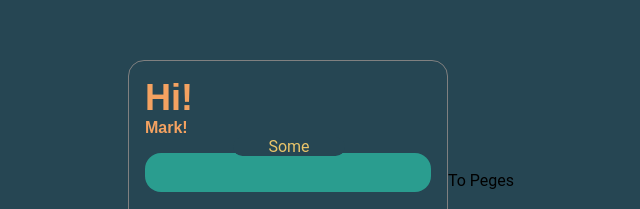
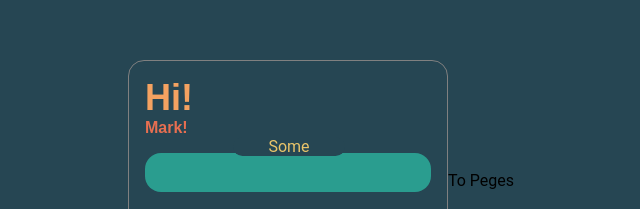
Before and after one commit to Vivy-Eye/Jeanhy-Administrator, a Next.js app: page / in a window 1280 px wide. Shown: the part 220-429 px from the top of the page, without its empty margins (319-959 px from the left). Built offline with nearby package versions, Linux system fonts and the light colour scheme.

Commit message:
Change one color

```diff
--- a/styles/theme.js
+++ b/styles/theme.js
@@ -5,7 +5,7 @@ const theme = {
         ocean: "#264653",
         sun: "#e9c46a",
         orange: "#f4a261",
-        tomato: "#f4a261",
+        tomato: "#e76f51",
         postBlack: "#e8e8e8",
         underRed: "#483535",
     },
```
